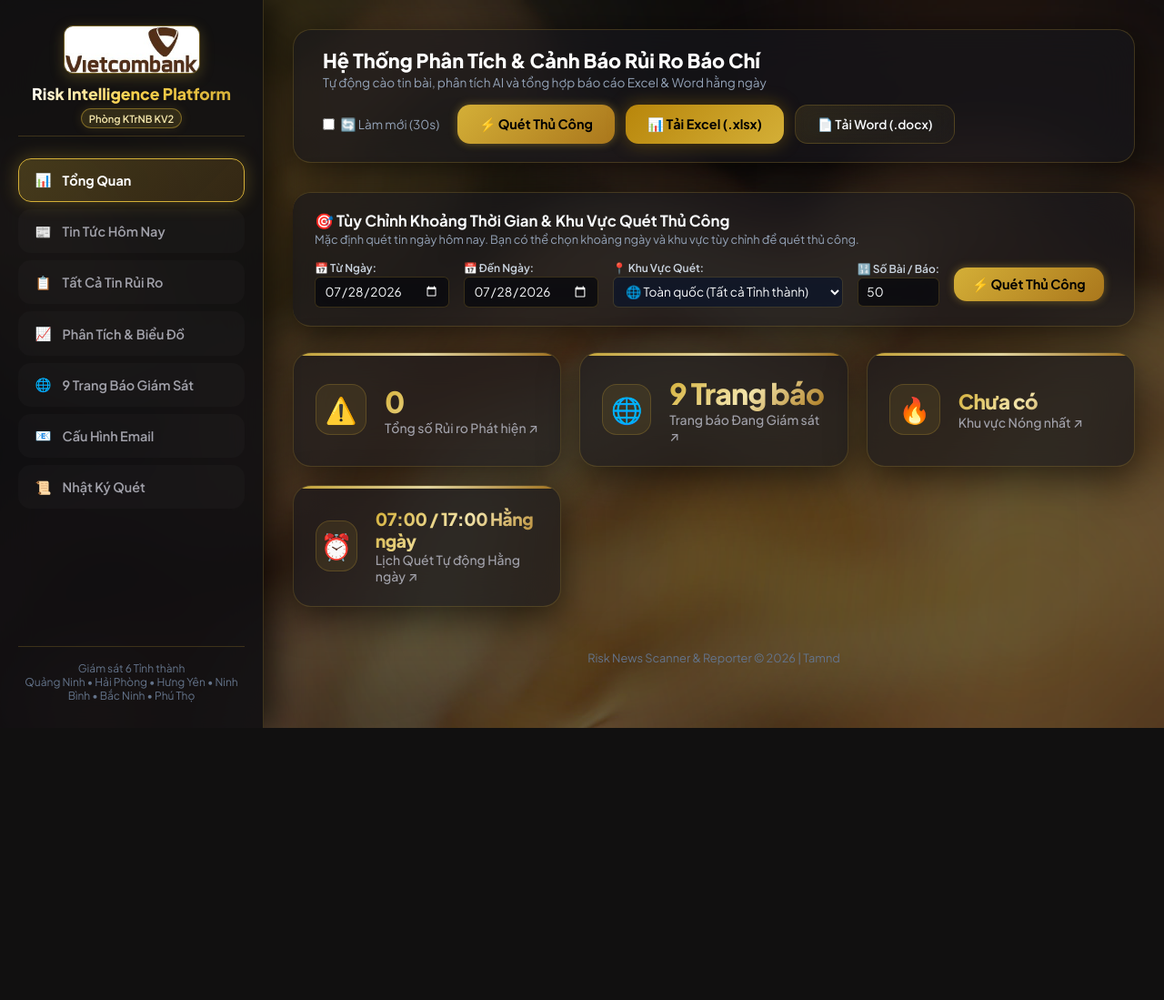
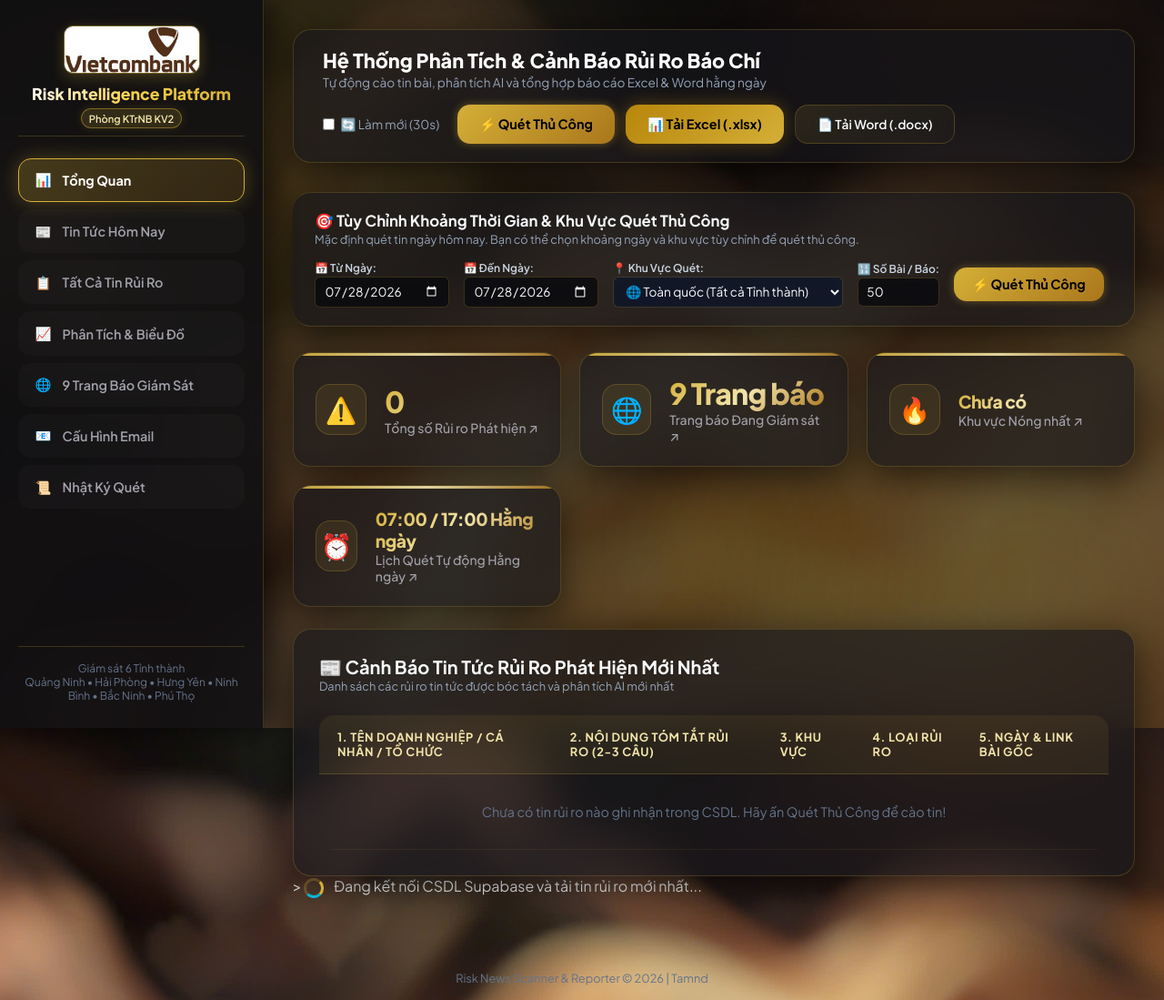
Before and after one commit to sys-vcb/doc-bao-risk-scanner, a FastAPI app: page / in a window 1280 px wide. Shown: the whole page at 91% size. Before the commit the page ends 800 px from the top, so only its background shows below. Run offline with FastAPI, Linux system fonts and the light colour scheme; data comes from the database, SQL or seed files in the repository; data that the repository does not hold is empty.

Commit message:
Embed main news warning table and stat card spinners directly into Tab 1 Tong Quan in index.html

```diff
--- a/app/templates/index.html
+++ b/app/templates/index.html
@@ -170,7 +170,7 @@
                     <div class="glass-panel stat-card clickable-card" id="cardTotalRisks" title="Click để xem toàn bộ danh sách rủi ro">
                         <div class="stat-icon" style="color: #ef4444;">⚠️</div>
                         <div>
-                            <div id="statTotalRisks" class="stat-val">0</div>
+                            <div id="statTotalRisks" class="stat-val"><div class="spinner" style="width:16px;height:16px;"></div></div>
                             <div class="stat-label">Tổng số Rủi ro Phát hiện ↗</div>
                         </div>
                     </div>
@@ -186,7 +186,7 @@
                     <div class="glass-panel stat-card clickable-card" id="cardHotspot" title="Click để lọc theo tỉnh nóng nhất">
                         <div class="stat-icon" style="color: #f59e0b;">🔥</div>
                         <div>
-                            <div id="statHotspot" class="stat-val" style="font-size: 1.4rem;">Đang tải...</div>
+                            <div id="statHotspot" class="stat-val" style="font-size: 1.2rem;"><div class="spinner" style="width:16px;height:16px;"></div> Đang tải...</div>
                             <div class="stat-label">Khu vực Nóng nhất ↗</div>
                         </div>
                     </div>
@@ -198,7 +198,40 @@
                             <div class="stat-label">Lịch Quét Tự động Hằng ngày ↗</div>
                         </div>
                     </div>
+
                 </div>
+
+                <!-- MAIN RISK NEWS WARNING TABLE INSIDE TỔNG QUAN -->
+                <main class="glass-panel" style="padding: 1.75rem; margin-top: 1.5rem;">
+                    <div style="display: flex; justify-content: space-between; align-items: center; margin-bottom: 1.5rem; flex-wrap: wrap; gap: 1rem;">
+                        <div>
+                            <h2 style="font-size: 1.25rem; font-weight: 700; color: #f8fafc;">
+                                📰 Cảnh Báo Tin Tức Rủi Ro Phát Hiện Mới Nhất
+                            </h2>
+                            <p style="font-size: 0.8rem; color: #94a3b8;">Danh sách các rủi ro tin tức được bóc tách và phân tích AI mới nhất</p>
+                        </div>
+                    </div>
+                    <div class="table-container">
+                        <table class="glass-table">
+                            <thead>
+                                <tr>
+                                    <th>1. Tên Doanh nghiệp / Cá nhân / Tổ chức</th>
+                                    <th>2. Nội dung tóm tắt rủi ro (2-3 câu)</th>
+                                    <th>3. Khu vực</th>
+                                    <th>4. Loại rủi ro</th>
+                                    <th>5. Ngày & Link bài gốc</th>
+                                </tr>
+                            </thead>
+                            <tbody id="todayNewsBody">
+                                <tr>
+                                    <td colspan="5" style="text-align: center; padding: 2.5rem; color: #94a3b8; font-weight: 500;">
+                                        <div class="spinner"></div> Đang kết nối CSDL Supabase và tải tin rủi ro mới nhất...
+                                    </td>
+                                </tr>
+                            </tbody>
+                        </table>
+                    </div>
+                </main>
             </div>
 
 
@@ -224,8 +257,18 @@
                                     <th>5. Ngày & Link bài gốc</th>
                                 </tr>
                             </thead>
-                            <tbody id="todayNewsBody">
+                            <tbody id="todayOnlyNewsBody">
                                 <tr>
+                                    <td colspan="5" style="text-align: center; padding: 2.5rem; color: #94a3b8; font-weight: 500;">
+                                        <div class="spinner"></div> Đang kết nối CSDL Supabase và tải tin rủi ro...
+                                    </td>
+                                </tr>
+                            </tbody>
+                        </table>
+                    </div>
+                </main>
+            </div>
+>
                                     <td colspan="5" style="text-align: center; padding: 2.5rem; color: #94a3b8; font-weight: 500;">
                                         <div class="spinner"></div> Đang kết nối CSDL Supabase và tải tin rủi ro mới nhất...
                                     </td>
```
